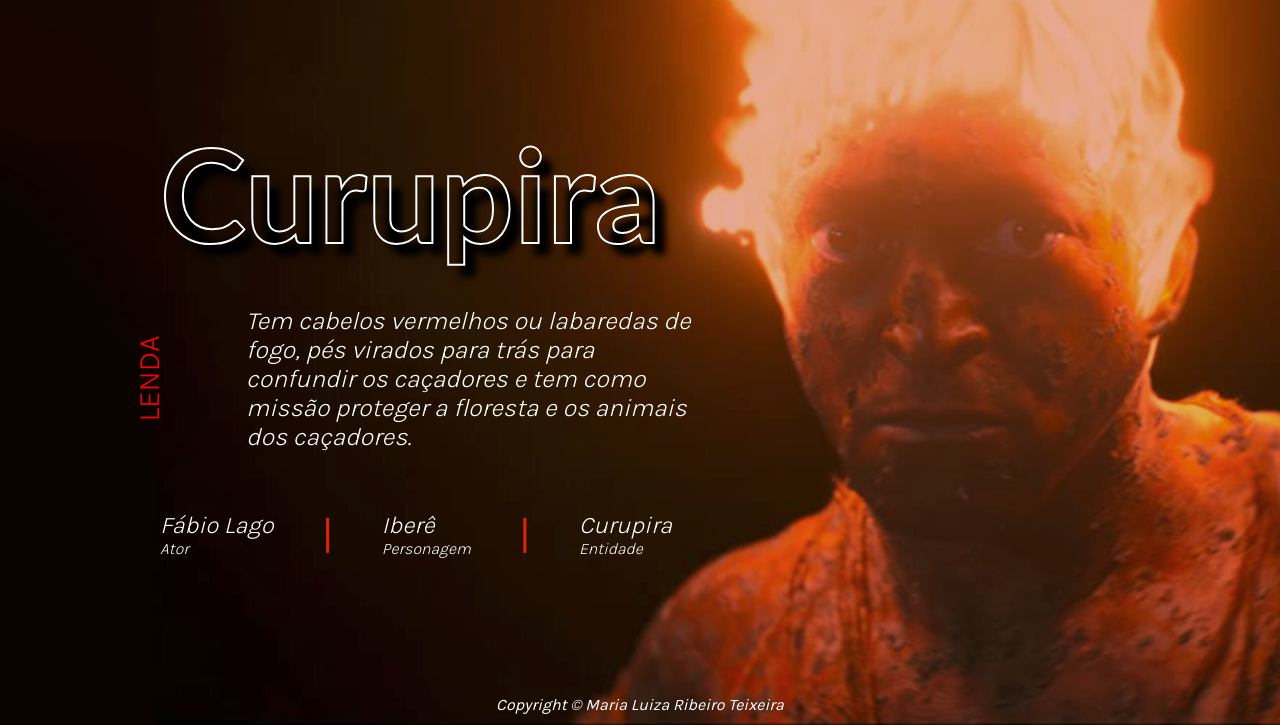
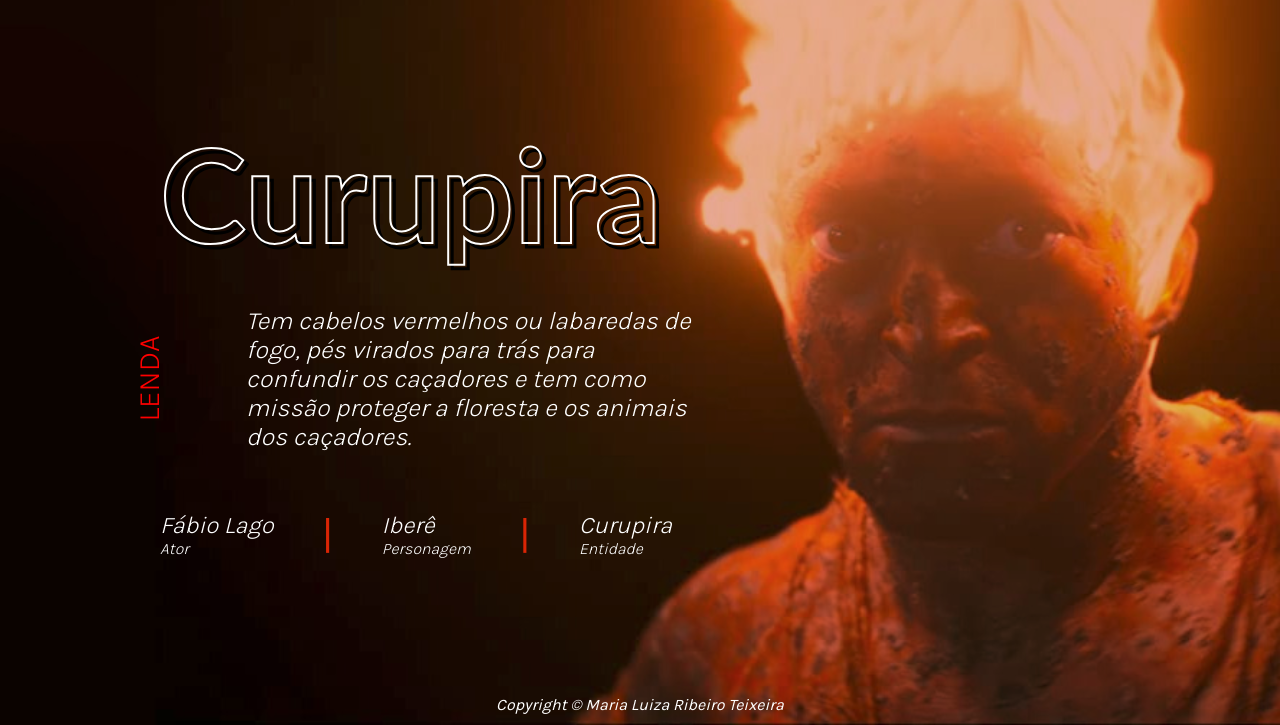
Before and after one commit to MaluRibeiro08/cidade_invisivel, a plain HTML site: page curupira.html in a window 1280 px wide. Shown: the part 75-800 px from the top of the page. Drawn offline with Linux system fonts and the light colour scheme.

Commit message:
Arrumando a sombra com ajuda do professos. Pseudo item no css

```diff
--- a/curupira.css
+++ b/curupira.css
@@ -63,7 +63,7 @@ header
 }
 main
 {
-    padding:15vh 0vh 0vw 20vh; /*25 pra cima e pra baixo, 10 direita e esquerda*/
+    padding:15vh 0vh 0vw 20vh; /*20 pra cima, 15 esquerda*/
     flex-grow:1;
       /* se eu colocasse flex-grow:2 no footer, ele teria o dobro do tamanho do main
        importante para proporcionalidade e tals */
@@ -71,14 +71,25 @@ main
 
 h1
 {
+    position: relative;
     font-family: calibri;
     font-size: 130px;
-    color: rgba(8, 8, 8, 0);
-    -webkit-text-stroke-width: 2px;
-    -webkit-text-stroke-color: rgb(255, 255, 255);
+    color: transparent;
+    -webkit-text-stroke: 2px white;
     margin-bottom: 35px;
-    text-shadow:0.09em 0.09em 0.06em black
 }
+
+main h1::after /*Criando um pseudo item para conseguir a sombra */
+{
+    content: "Curupira";
+    position: absolute;
+    top: 4px;
+    left: 4px;
+    color:transparent; /* deixa vasado*/
+    -webkit-text-stroke: 3px black;
+    z-index: -1; /* põe a sombra atrás do texto principal*/
+}
+
 .paragrafo
 {
     display: flex;
```
Also changed, not shown: curupira.html (+2 -1 lines).
